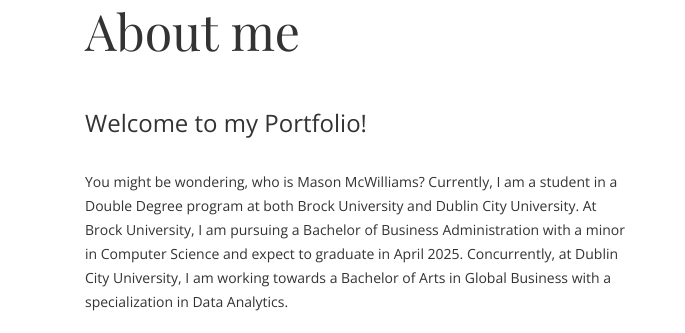
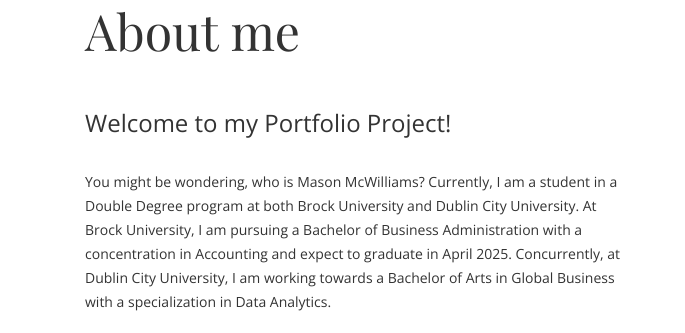
Before and after one commit to MasonMcw/E-Portfolio, a plain HTML site: page index.html in a window 1280 px wide. Shown: the part 944-1277 px from the top of the page, 0-685 px from the left. Drawn offline with nearby package versions, Linux system fonts and the light colour scheme; files whose address does not match are found by name; a web font is replaced by a local one.

Commit message:
Update index.html

```diff
--- a/index.html
+++ b/index.html
@@ -69,19 +69,19 @@
                 <h4>01</h4>
                 <h1 class="size-50">About me</h1>
                 <br>
-                <p> <h3>Welcome to my Portfolio!</h3> <br>
+                <p> <h3>Welcome to my Portfolio Project!</h3> <br>
                     You might be wondering, who is Mason McWilliams? Currently, I am a student in a Double Degree program at both
                     Brock University and Dublin City University. At Brock University, I am pursuing a Bachelor of Business Administration
-                    with a minor in Computer Science and expect to graduate in April 2025. Concurrently, at Dublin City University,
+                    with a concentration in Accounting and expect to graduate in April 2025. Concurrently, at Dublin City University,
                     I am working towards a Bachelor of Arts in Global Business with a specialization in Data Analytics.
                     <br><br>
                     While I may not have direct experience in Data Analytics, my work background is diverse and detailed in the
-                    experience section of this website. As an ambitious student, I am keen to embark on a career in Data Analytics,
-                    complementing another area of business such as marketing, sales, finance, or accounting.
-                    Upon completion of both degrees, I plan to obtain a certification in a specialization such as
-                    Chartered Professional Accountant or Chartered Financial Analyst. Combining one of these certifications with my
-                    educational background in data will ideally position me to achieve my goal of becoming a top-ranking financial
-                    services professional at a large corporation.
+                    experience section of this website. As an ambitious student, I am keen to embark on a career focused in accounting,
+                    while addtionally using my experience in data analytics to integrate accounting more with technology.
+                    Upon completion of both degrees, I plan to obtain a specialization for accounting known as the CPA or to become a
+                    Chartered Professional Accountant. Combining this specialization with my
+                    educational background in data will ideally position me to achieve my goal of becoming a top-ranking employee
+                    who specializes in analyzing finances at a top corporation.
                     <br><br>
                     I hope this personal portfolio enables you to assess my skills and learn more about Mason McWilliams!
                     </p>
```
